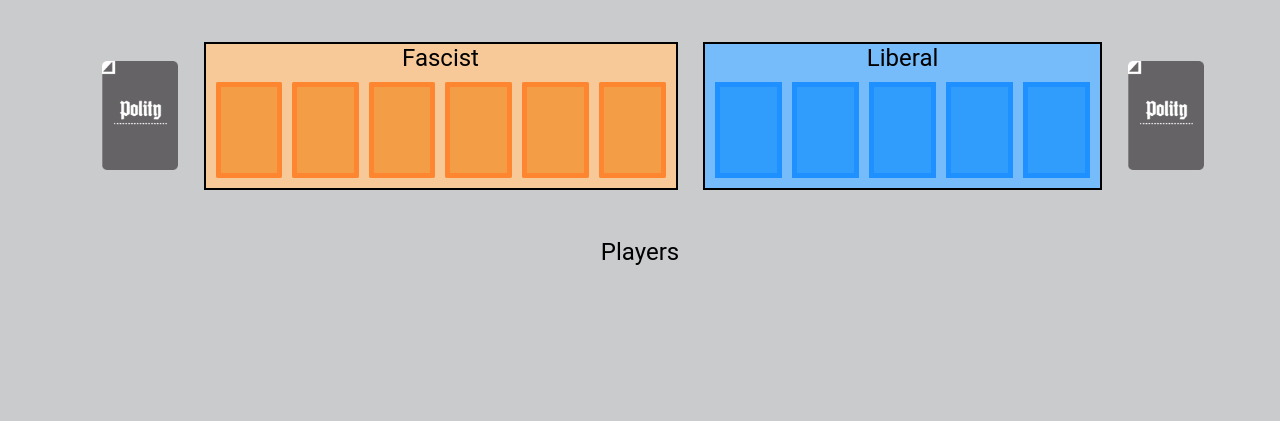
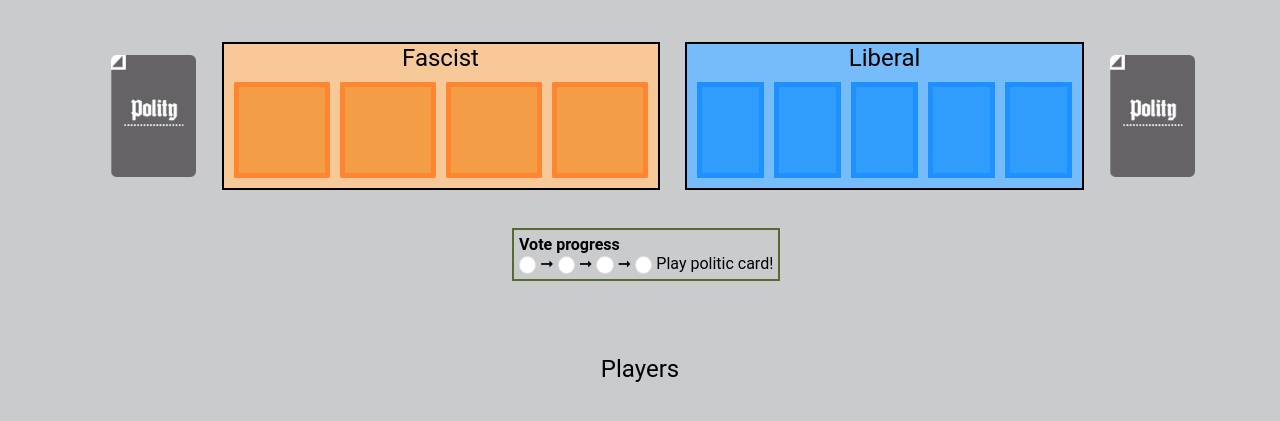
Before and after one commit to tewboat/SecretHitler, a website: page views/game.html in a window 1280 px wide. Shown: the part 111-532 px from the top of the page. Drawn offline with nearby package versions, Linux system fonts and the light colour scheme; no server answers.

Commit message:
add vote progress and adaptive fascist field

```diff
--- a/server.js
+++ b/server.js
@@ -123,7 +123,8 @@ io.on('connection', ws => {
         const players = room.getPlayersList();
         room.notifyPlayers('playersListUpdated', JSON.stringify({
             payload: {
-                players: players
+                players: players,
+                maxPlayersCount: room.maxPlayersCount
             }
         }), e => true);
 
--- a/views/game.css
+++ b/views/game.css
@@ -61,12 +61,41 @@ body {
     background: #309CFB;
 }
 
-.fascist {
-    width: 470px;
-}
+/*.fascist {*/
+/*    width: 470px;*/
+/*}*/
 
 .liberal {
     width: 395px;
+}
+
+.vote-progress {
+    display: flex;
+    flex-direction: column;
+    margin-top: 5%;
+    margin-left: 40%;
+    border: 2px solid darkolivegreen;
+    width: max-content;
+    font-family: 'Roboto', sans-serif;
+    font-size: 16px;
+    padding: 5px;
+}
+
+input[type="checkbox"] {
+    width: 1.3em;
+    height: 1.3em;
+    background-color: white;
+    border-radius: 50%;
+    vertical-align: middle;
+    border: 1px solid #ddd;
+    appearance: none;
+    -webkit-appearance: none;
+    outline: none;
+    cursor: pointer;
+}
+
+input[type="checkbox"]:checked {
+    background-color: aquamarine;
 }
 
 caption {
@@ -113,6 +142,10 @@ caption {
     border-spacing: 10px;
     table-layout: fixed;
 }
+
+/*.fascist tr td {*/
+/*    width: 65px;*/
+/*}*/
 
 header {
     display: flex;
--- a/views/game.html
+++ b/views/game.html
@@ -36,8 +36,6 @@
                 <caption>Fascist</caption>
                 <tbody>
                 <tr>
-                    <td id="f1"></td>
-                    <td id="f2"></td>
                     <td id="f3"></td>
                     <td id="f4"></td>
                     <td id="f5"></td>
@@ -64,6 +62,23 @@
             <img class="low" src="images/lawCards/justLow.png" alt="just-low">
         </section>
     </div>
+    <div class="vote-progress">
+        <p><b>Vote progress</b></p>
+        <form>
+            <label class="checkbox-inline">
+                <input type="checkbox" value=""> ➞
+            </label>
+            <label class="checkbox-inline">
+                <input type="checkbox" value=""> ➞
+            </label>
+            <label class="checkbox-inline">
+                <input type="checkbox" value=""> ➞
+            </label>
+            <label class="checkbox-inline">
+                <input type="checkbox" value=""> Play politic card!
+            </label>
+        </form>
+    </div>
     <aside class="players-container">
         <table class="players">
             <caption>Players</caption>
--- a/views/game.js
+++ b/views/game.js
@@ -3,6 +3,8 @@ const socket = io(location.href);
 const playersContainer = document.querySelector('.players-container');
 
 const defaultPlayerImage = 'images/rolesCards/card_shirt.png';
+
+let fieldGenerated = false;
 
 function removeAllChildren(element) {
     while (element.lastElementChild) {
@@ -117,12 +119,35 @@ socket.emit('joinRoom', JSON.stringify({
 
 socket.on('playersListUpdated', data => {
     const payload = JSON.parse(data).payload;
+    if (!fieldGenerated) {
+        const maxPlayersCount = payload.maxPlayersCount;
+        const table = document.querySelector('.fascist');
+        table.style.width = '318px';
+        if (maxPlayersCount >= 7) {
+            const f3 = document.getElementById('f3');
+            const f2 = document.createElement('td');
+            f2.id = 'f2';
+            f3.before(f2);
+            table.style.width = '394px';
+        }
+        if (maxPlayersCount >= 9) {
+            const f2 = document.getElementById('f2');
+            const f1 = document.createElement('td');
+            f1.id = 'f1';
+            f2.before(f1);
+            table.style.width = '470px';
+        }
+
+        fieldGenerated = true;
+    }
     updatePlayersList(payload.players);
 });
 
 socket.on('start', data => {
     const payload = JSON.parse(data).payload;
-    updatePlayersList(payload.players);
+    const players = payload.players;
+
+    updatePlayersList(players);
     const modalWindow = createModalWindow();
     const title = document.createElement('h4');
     title.innerText = 'Ваша роль';
```
